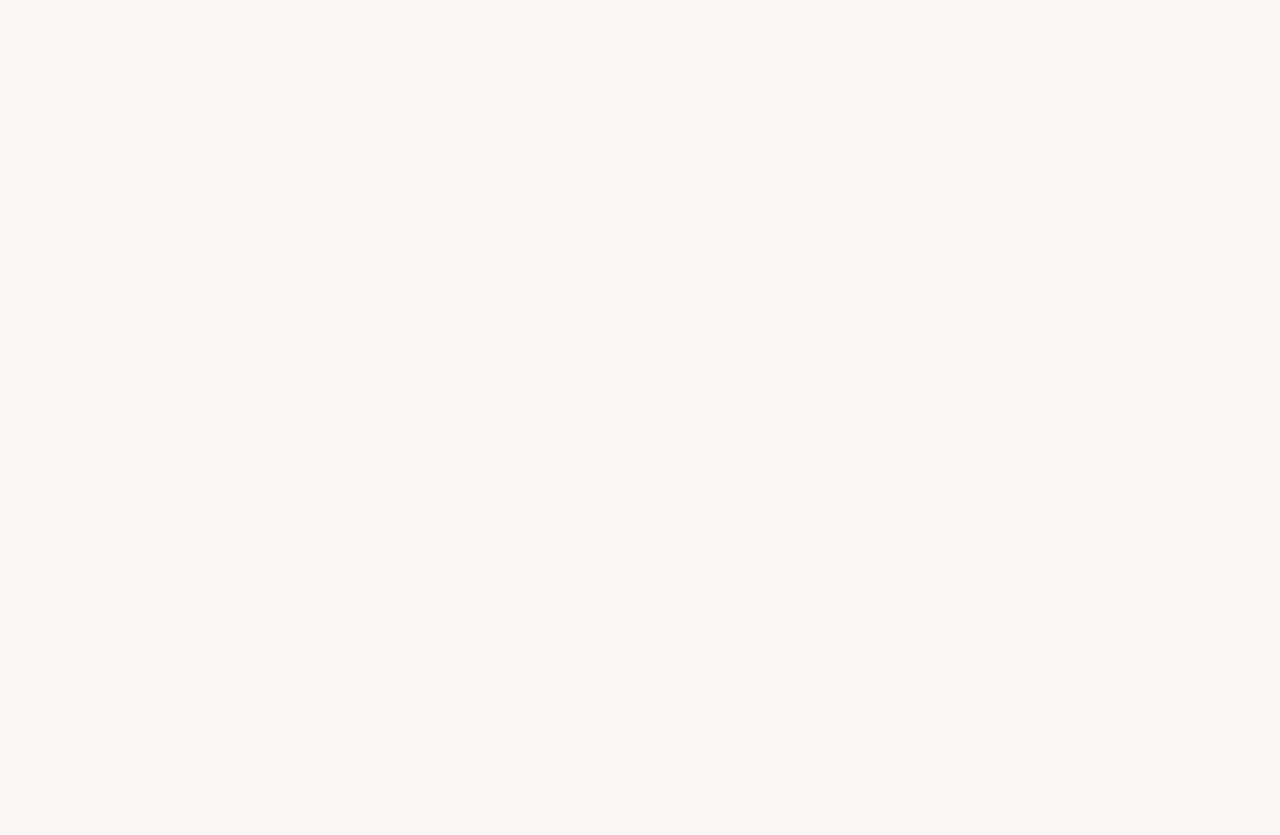
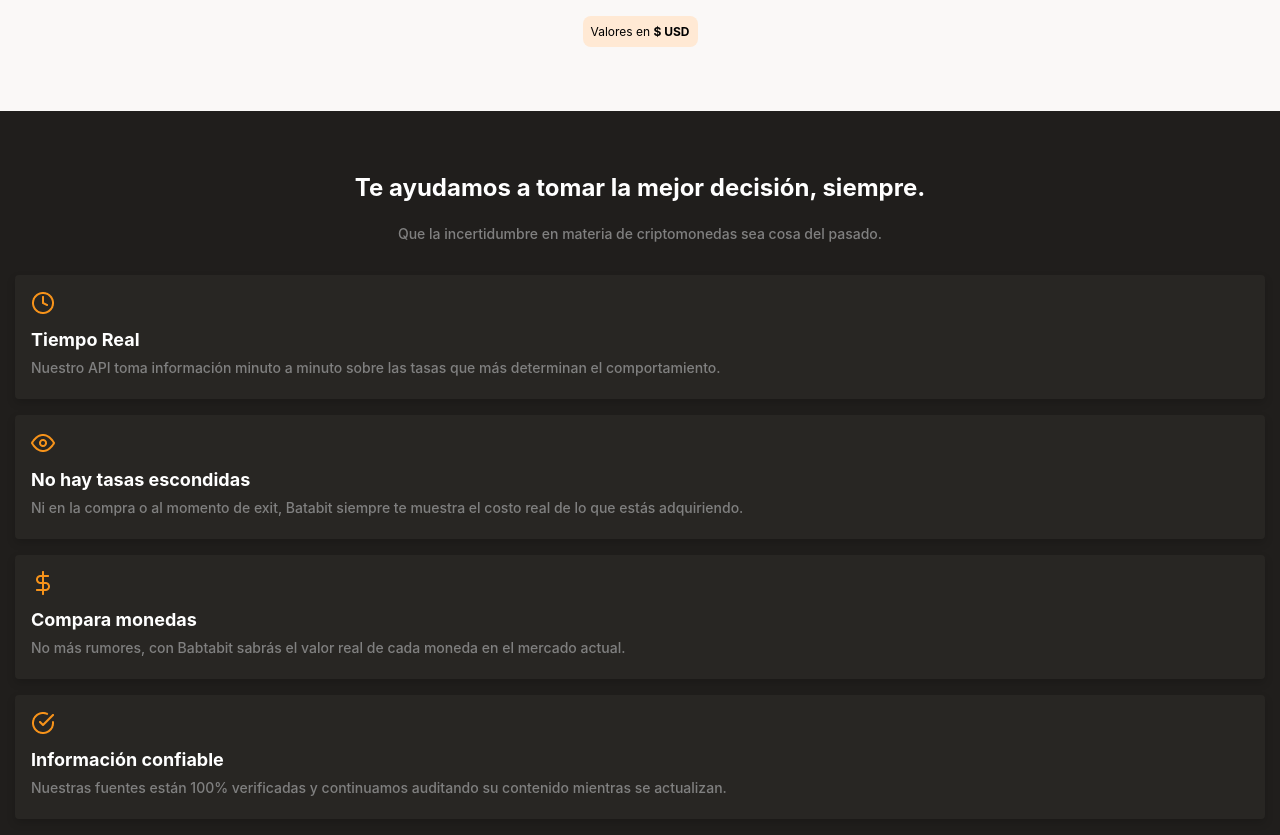
Before and after one commit to LAlejoSabogal/ReactFirstMobile, a React (Create React App) app: page / in a window 1280 px wide. Shown: the part 909-1744 px from the top of the page. Before the commit the page ends 956 px from the top, so only its background shows below. Built offline with nearby package versions, Linux system fonts and the light colour scheme.

Commit message:
:rocket: Add Benefits Component

```diff
--- a/src/App.js
+++ b/src/App.js
@@ -1,12 +1,14 @@
 //Components
 import HeaderContent from "components/header/HeaderContent";
 import ExchangeRateComponent from "components/exchangeRate/ExchangeRateComponent";
+import BenefitsContent from "components/benefits/BenefitsContent";
 
 function App() {
   return (
     <>
       <HeaderContent />
       <ExchangeRateComponent />
+      <BenefitsContent />
     </>
   );
 }
--- a/src/components/benefits/BenefitsContent.js
+++ b/src/components/benefits/BenefitsContent.js
@@ -2,6 +2,8 @@ import React from 'react'
 //Constants
 import TEXT from 'constants/stringConstants'
 import BENEFITS from 'constants/benefitsCosntants'
+//Style
+import 'components/benefits/BenefitsStyle.css'
 
 const BenefitsContent = () => {
 
@@ -11,17 +13,17 @@ const BenefitsContent = () => {
                 <div className="card" key={i}>
                     {console.log(e.logo)}
                     <img src={e.logo}  alt=""/>
-                    <p>{e.title}</p>
-                    <p>{e.description}</p>
+                    <p className="cardTitle">{e.title}</p>
+                    <p className="cardDescription">{e.description}</p>
                 </div>
             )
         })
 
 
     return (
-        <section>
+        <section className="benefitContent">
             <h2>{TEXT.benefits.title}</h2>
-            <p>{TEXT.benefits.subtitle}</p>
+            <p className="subtittle">{TEXT.benefits.subtitle}</p>
             {benefitCards}
         </section>
     )
--- /dev/null
+++ b/src/components/benefits/BenefitsStyle.css
@@ -0,0 +1,32 @@
+.benefitContent{
+    background-color: var(--DarkColor);
+    padding: 0 1.5rem 5.4rem;
+}
+h2{
+    padding-top: 6.4rem;
+    color: var(--LightColor)
+}
+.subtittle{
+    margin: 2.4rem auto 3.2rem;
+    font-weight: 500;
+    color: var(--SecondaryColor);
+}
+.card{
+    background-color: var(--TertiaryColor);
+    box-shadow: 0px 4px 8px rgba(0, 0, 0, 0.16);
+    margin-bottom: 1.6rem;
+    border-radius: 4px;
+    padding: 1.6rem 1.6rem 2.2rem;
+    text-align: left;
+}
+.cardTitle{
+    font-size: 1.8rem;
+    color: var(--LightColor);
+    margin: 1.2rem 0 1rem;
+    font-weight: bold;
+}
+.cardDescription{
+    color: var(--SecondaryColor);
+    margin: 0;
+    font-weight: 500;
+}
--- a/src/components/exchangeRate/ExchangeRateStyle.css
+++ b/src/components/exchangeRate/ExchangeRateStyle.css
@@ -5,9 +5,6 @@
 }
 h2{
     margin-top: 4rem;
-    font-weight: bold;
-    font-size: 2.4rem;
-    line-height: 2.6rem;
 }
 .description{
     font-weight: 500;
--- a/src/index.css
+++ b/src/index.css
@@ -1,5 +1,7 @@
 :root{
   --PrimaryColor: #F7931A;
+  --SecondaryColor: #808080;
+  --TertiaryColor: #282623;
   --DarkColor: #201E1C;
   --LightColor: #FFF;
 }
@@ -27,3 +29,8 @@ code {
   font-family: source-code-pro, Menlo, Monaco, Consolas, 'Courier New',
     monospace;
 }
+h2{
+  font-weight: bold;
+  font-size: 2.4rem;
+  line-height: 2.6rem;
+}
```
